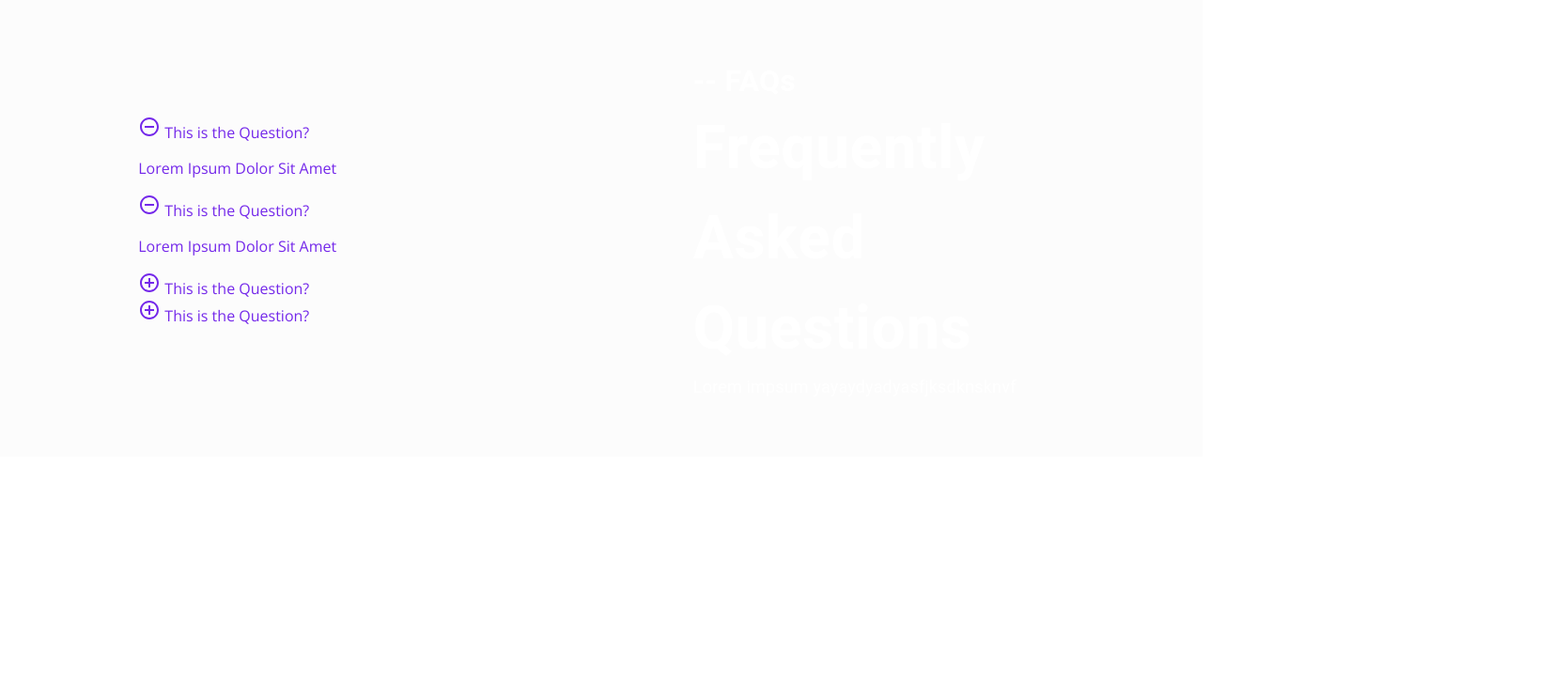
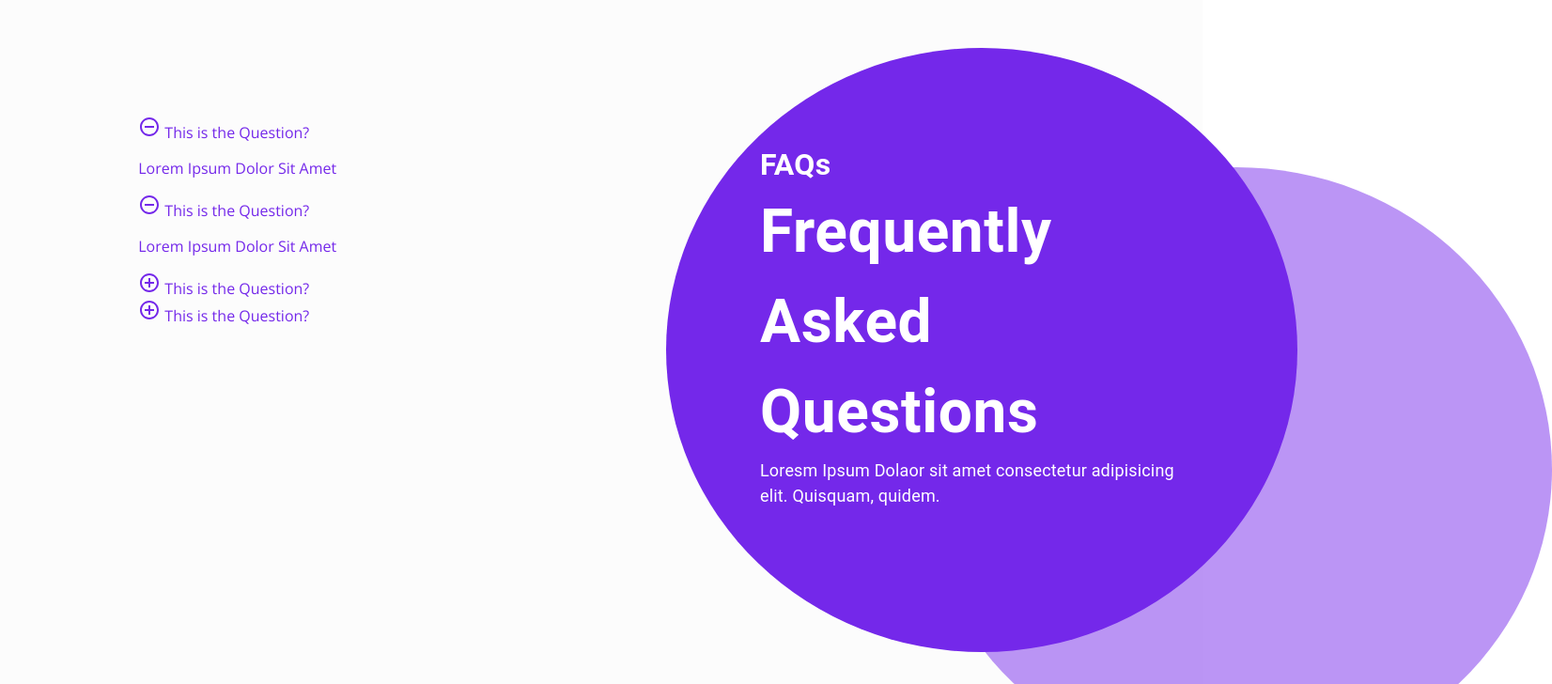
Before and after one commit to SehatBase/sehatbase_frontend, a Next.js app: page / in a window 1280 px wide. Shown: the top 728 px of the page at 94% size, 1652 px wide, since content can reach past the window. Built offline with nearby package versions, Linux system fonts and the light colour scheme.

Commit message:
made the circles

```diff
--- a/package.json
+++ b/package.json
@@ -15,7 +15,7 @@
     "@material-ui/icons": "^4.11.3",
     "@mui/material": "^5.9.3",
     "material-ui-icons": "^1.0.0-beta.36",
-    "next": "^12.2.3",
+    "next": "^12.2.4",
     "react": "18.2.0",
     "react-dom": "18.2.0"
   },
--- a/pages/index.js
+++ b/pages/index.js
@@ -11,46 +11,56 @@ const useStyles = makeStyles({
   rootContainer: {
     fontFamily: "Open Sans",
     backgroundColor: "#FCFCFC",
+    height: "100vh",
     display: "flex",
-    position: "relative",
   },
   innerCont: {
     padding: "10%",
     color: "#7428EA",
-    position:"relative",
-    zIndex:"1"
   },
   innerCont2: {
-    padding: "5%",
+
     color: "white",
-    position: "relative",
-    zIndex:"1"
-
   },
   typoheading1: {
     margin: "0px",
     fontSize: "64px",
     fontWeight: "700",
-    zIndex: "1",
   },
   typoheading2: {
     margin: "0px",
     fontSize: "32px",
     fontWeight: "700",
-    zIndex: "1",
-
   },
   typoheading3: {
     margin: "0px",
     fontSize: "18px",
-    fontWeight: "400",
-    zIndex: "1",
-  },
+   },
   bullets: {
     cursor: "pointer",
   },
-  circle1:{
+  circle: {
+    backgroundColor: "#7428EA",
+    borderRadius: "50%",
+    padding: "100px",
+    width: "672px",
+    height: "643px",
     position: "absolute",
+    boxSizing: "border-box",
+    top:"51px",
+    left:"709px",
+    zIndex: "1",
+  },
+  circle2: {
+    backgroundColor: "#7428EA7D",
+    borderRadius: "50%",
+    padding: "100px",
+    width: "672px",
+    height: "643px",
+    position: "absolute",
+    boxSizing: "border-box",
+    top: "178px",
+    left: "980px",
   }
 });
 
@@ -85,21 +95,12 @@ export default function Home() {
       <Container className={classes.rootContainer} maxWidth={false}>
         <Container className={classes.innerCont}>{list}</Container>
         <Container className={classes.innerCont2}>
-          <Typography className={classes.typoheading2}>-- FAQs</Typography>
-          <Typography className={classes.typoheading1}>
-            Frequently Asked Questions
-          </Typography>
-          <Typography className={classes.typoheading3}>
-            Lorem impsum yayaydyadyasfjksdknsknvf
-          </Typography>
-      <svg className={classes.circle1}>
-        <circle
-          cx="530"
-          cy="100"
-          r="140"
-          fill="#7428EA"
-        />
-      </svg>
+          <div className={classes.circle}>
+            <Typography className={classes.typoheading2}>FAQs</Typography>
+            <Typography className={classes.typoheading1}>Frequently Asked Questions</Typography>
+            <Typography className={classes.typoheading3}>Loresm Ipsum Dolaor sit amet consectetur adipisicing elit. Quisquam, quidem.</Typography>
+          </div>
+          <div className={classes.circle2}></div>
         </Container>
       </Container>
     </div>
```
Also changed, not shown: 2 other files (tests, documents, lock files or other folders).
